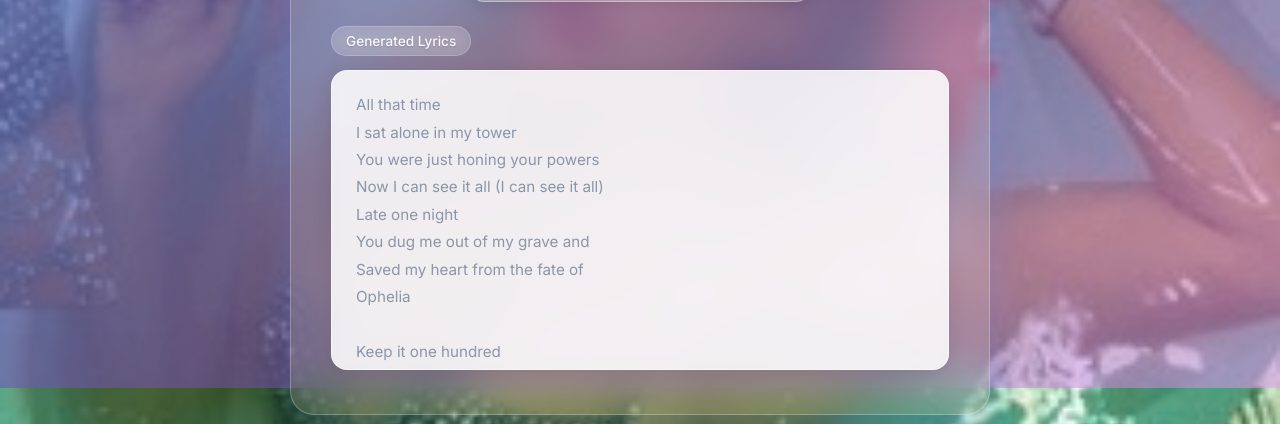
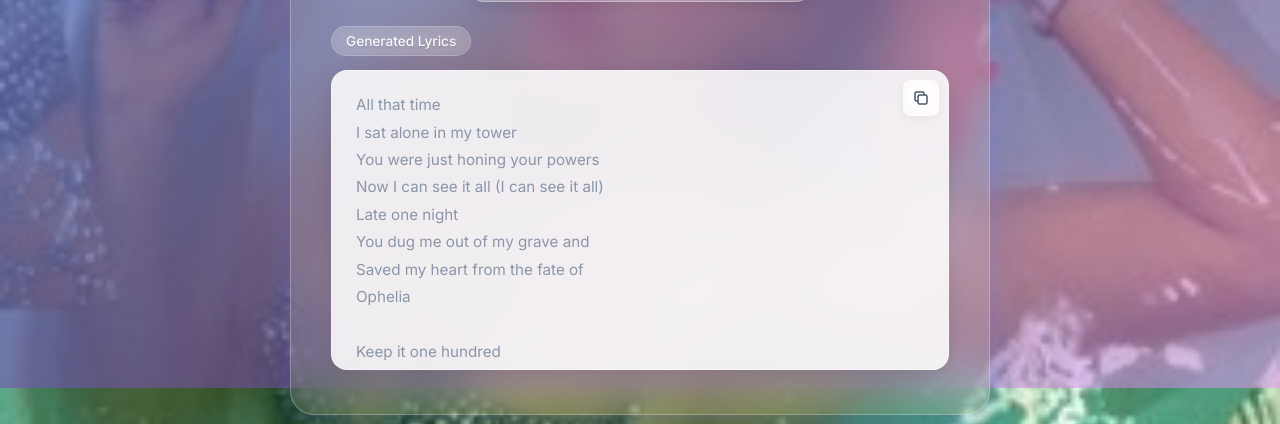
Before and after one commit to sarbor/taylor_ipsum_website, a React (Vite) app: page / in a window 1280 px wide. Shown: the part 412-836 px from the top of the page. Built offline with nearby package versions, Linux system fonts and the light colour scheme; no server answers.

Commit message:
Added copy button.

```diff
--- /dev/null
+++ b/src/features/generator/components/CopyButton.tsx
@@ -0,0 +1,39 @@
+import { useState } from 'react';
+
+type CopyButtonProps = {
+    text: string;
+};
+
+export function CopyButton({ text }: CopyButtonProps) {
+    const [copied, setCopied] = useState(false);
+
+    const handleCopy = async () => {
+        if (!text) return;
+        try {
+            await navigator.clipboard.writeText(text);
+            setCopied(true);
+            setTimeout(() => setCopied(false), 2000);
+        } catch (err) {
+            console.error('Failed to copy text: ', err);
+        }
+    };
+
+    return (
+        <button
+            className={`copy-btn ${copied ? 'copied' : ''}`}
+            onClick={handleCopy}
+            title="Copy lyrics"
+            aria-label="Copy lyrics"
+        >
+            {copied ? (
+                <svg xmlns="http://www.w3.org/2000/svg" fill="none" viewBox="0 0 24 24" stroke="currentColor">
+                    <path strokeLinecap="round" strokeLinejoin="round" d="M5 13l4 4L19 7" />
+                </svg>
+            ) : (
+                <svg xmlns="http://www.w3.org/2000/svg" fill="none" viewBox="0 0 24 24" stroke="currentColor">
+                    <path strokeLinecap="round" strokeLinejoin="round" d="M8 16H6a2 2 0 01-2-2V6a2 2 0 012-2h8a2 2 0 012 2v2m-6 12h8a2 2 0 002-2v-8a2 2 0 00-2-2h-8a2 2 0 00-2 2v8a2 2 0 002 2z" />
+                </svg>
+            )}
+        </button>
+    );
+}
--- a/src/features/generator/components/LyricsOutput.tsx
+++ b/src/features/generator/components/LyricsOutput.tsx
@@ -1,3 +1,5 @@
+import { CopyButton } from './CopyButton';
+
 type LyricsOutputProps = {
   value: string;
   placeholder: string;
@@ -7,6 +9,8 @@ export function LyricsOutput({ value, placeholder }: LyricsOutputProps) {
   return (
     <div className="output-section">
       <label className="output-label">Generated Lyrics</label>
+      <div className="textarea-wrapper">
+        <CopyButton text={value} />
         <textarea
           id="generated-text"
           placeholder={placeholder}
@@ -14,5 +18,6 @@ export function LyricsOutput({ value, placeholder }: LyricsOutputProps) {
           readOnly
         />
       </div>
+    </div>
   );
 }
--- a/src/style.css
+++ b/src/style.css
@@ -321,3 +321,53 @@ button:active {
     width: 100%;
   }
 }
+
+/* ===== Copy Button ===== */
+.textarea-wrapper {
+  position: relative;
+  width: 100%;
+}
+
+.copy-btn {
+  position: absolute;
+  top: 10px;
+  right: 10px;
+  background: rgba(255, 255, 255, 0.4);
+  backdrop-filter: blur(4px);
+  -webkit-backdrop-filter: blur(4px);
+  border: 1px solid rgba(255, 255, 255, 0.5);
+  border-radius: 8px;
+  width: 36px;
+  height: 36px;
+  padding: 0;
+  display: flex;
+  align-items: center;
+  justify-content: center;
+  cursor: pointer;
+  transition: all 0.2s ease;
+  color: #4a5568;
+  box-shadow: 0 2px 8px rgba(0, 0, 0, 0.05);
+  z-index: 10;
+}
+
+.copy-btn:hover {
+  background: rgba(255, 255, 255, 0.7);
+  transform: translateY(-2px);
+  color: #2d3748;
+}
+
+.copy-btn:active {
+  transform: translateY(0);
+}
+
+.copy-btn svg {
+  width: 18px;
+  height: 18px;
+  stroke-width: 2;
+}
+
+.copy-btn.copied {
+  background: rgba(72, 187, 120, 0.2);
+  color: #2f855a;
+  border-color: rgba(72, 187, 120, 0.4);
+}
```
Lines whose indentation alone changed are shown as unchanged.
